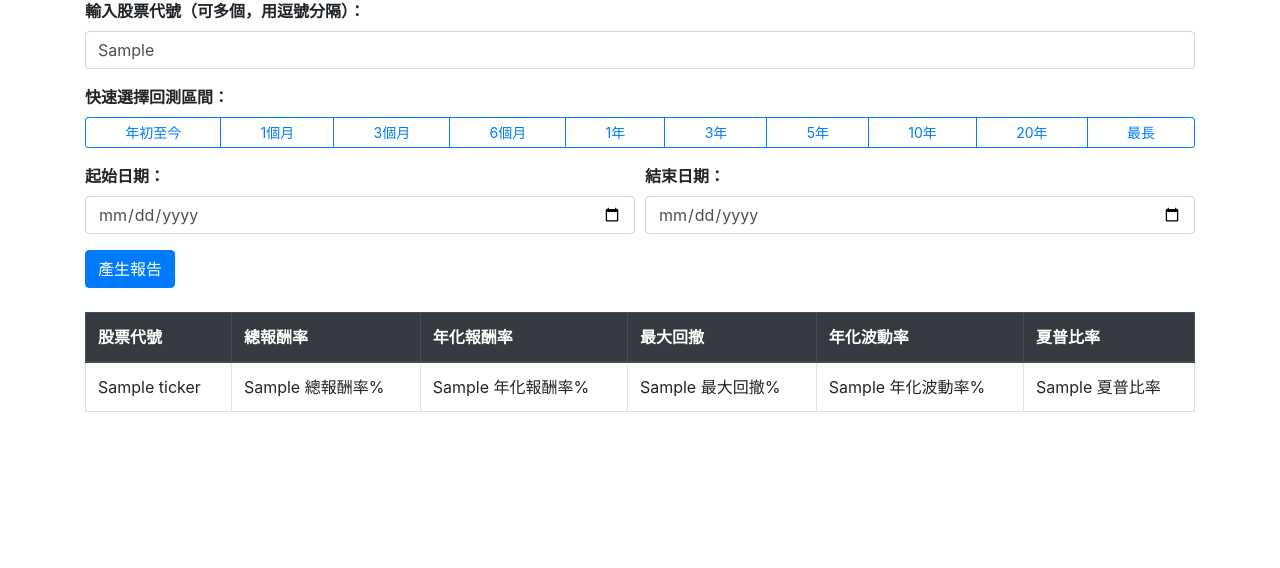
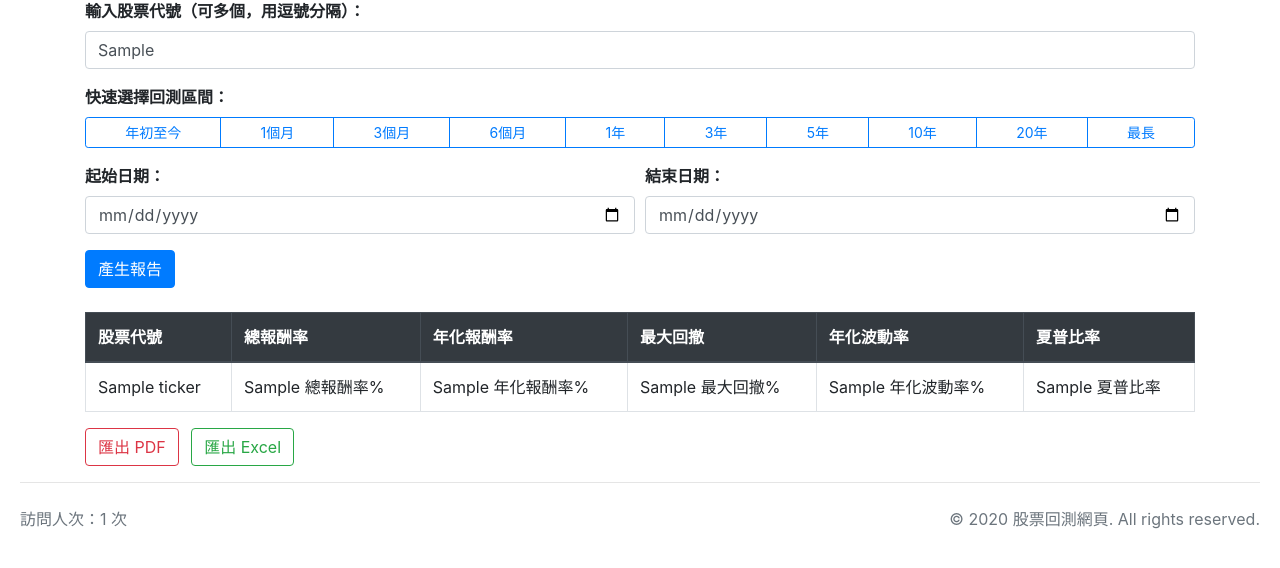
Before and after one commit to Brritany/stock-backtest-app, a Flask app: template templates/report.html in a window 1280 px wide. Shown: the part 148-716 px from the top of the page. Run offline with Flask 3, Linux system fonts and the light colour scheme; the template is opened without the code that fills it: most values are stand-ins (such as "Sample title", 1, 10 or a date in 2020); some libraries are stand-ins or nearby versions.

Commit message:
feat: add download route for PDF and Excel export

```diff
--- a/app.py
+++ b/app.py
@@ -1,9 +1,12 @@
-from flask import Flask, render_template, request
+from flask import Flask, render_template, request, send_file
 import yfinance as yf
 import pandas as pd
 import numpy as np
 from pyecharts.charts import Line
 from pyecharts import options as opts
+import io
+from fpdf import FPDF
+import xlsxwriter
 
 app = Flask(__name__)
 
@@ -236,6 +239,81 @@ def report():
                            start_date=start_date, end_date=end_date
                            )
 
+@app.route('/download', methods=['POST'])
+def download():
+    tickers_input = request.form.get('tickers', '')
+    start_date = request.form.get('start_date')
+    end_date = request.form.get('end_date')
+    file_format = request.form.get('format')  # "pdf" or "excel"
+
+    tickers_list = [ticker.strip() for ticker in tickers_input.split(',') if ticker.strip()]
+    results = {}
+
+    for ticker in tickers_list:
+        yf_ticker = ticker + '.TW' if ticker.isdigit() else ticker
+        data = yf.download(yf_ticker, start=start_date, end=end_date, auto_adjust=True)
+        if data.empty:
+            continue
+
+        close = data['Close']
+        daily_return = close.pct_change().dropna()
+        total_return = (close.iloc[-1] - close.iloc[0]) / close.iloc[0]
+        annual_return = (1 + total_return) ** (1 / ((close.index[-1] - close.index[0]).days / 365.0)) - 1
+        volatility = daily_return.std() * np.sqrt(252)
+        sharpe_ratio = (daily_return.mean() / daily_return.std()) * np.sqrt(252)
+        cummax = close.cummax()
+        drawdown = (close - cummax) / cummax
+        max_drawdown = drawdown.min()
+
+        results[ticker] = {
+            '總報酬率': round(float(total_return) * 100, 2),
+            '年化報酬率': round(float(annual_return) * 100, 2),
+            '最大回撤': round(float(max_drawdown) * 100, 2),
+            '年化波動率': round(float(volatility) * 100, 2),
+            '夏普比率': round(float(sharpe_ratio), 2)
+        }
+
+    # ===== PDF 匯出 =====
+    if file_format == 'pdf':
+        pdf = FPDF()
+        pdf.add_page()
+        pdf.set_font("Arial", size=12)
+        pdf.cell(200, 10, txt="股票績效報告", ln=1, align="C")
+
+        for ticker, metrics in results.items():
+            pdf.ln(5)
+            pdf.cell(200, 10, txt=f"{ticker}", ln=1)
+            for k, v in metrics.items():
+                pdf.cell(200, 10, txt=f"{k}: {v}", ln=1)
+
+        output = io.BytesIO()
+        pdf.output(output)
+        output.seek(0)
+        return send_file(output, as_attachment=True, download_name="report.pdf", mimetype='application/pdf')
+
+    # ===== Excel 匯出 =====
+    elif file_format == 'excel':
+        output = io.BytesIO()
+        workbook = xlsxwriter.Workbook(output)
+        worksheet = workbook.add_worksheet("績效報告")
+
+        headers = ["股票代號", "總報酬率", "年化報酬率", "最大回撤", "年化波動率", "夏普比率"]
+        for col, header in enumerate(headers):
+            worksheet.write(0, col, header)
+
+        for row, (ticker, metrics) in enumerate(results.items(), start=1):
+            worksheet.write(row, 0, ticker)
+            for col, key in enumerate(headers[1:], start=1):
+                worksheet.write(row, col, metrics.get(key, ""))
+
+        workbook.close()
+        output.seek(0)
+        return send_file(output, as_attachment=True, download_name="report.xlsx",
+                         mimetype='application/vnd.openxmlformats-officedocument.spreadsheetml.sheet')
+
+    else:
+        return "格式錯誤", 400
+
 if __name__ == '__main__':
     import os
     port = int(os.environ.get("PORT", 5000))
--- a/requirements.txt
+++ b/requirements.txt
@@ -3,3 +3,5 @@ yfinance
 pandas
 numpy
 pyecharts
+fpdf
+xlsxwriter
--- a/templates/report.html
+++ b/templates/report.html
@@ -58,8 +58,6 @@
             <button type="submit" class="btn btn-primary mt-3">產生報告</button>
         </form>
 
-
-
         {% if results %}
             <table class="table table-bordered mt-4">
                 <thead class="thead-dark">
@@ -86,6 +84,22 @@
                 </tbody>
             </table>
         {% endif %}
+
+        <form method="POST" action="/download" class="mt-3">
+            <input type="hidden" name="tickers" value="{{ tickers_input }}">
+            <input type="hidden" name="start_date" value="{{ start_date }}">
+            <input type="hidden" name="end_date" value="{{ end_date }}">
+            <button type="submit" name="format" value="pdf" class="btn btn-outline-danger">匯出 PDF</button>
+            <button type="submit" name="format" value="excel" class="btn btn-outline-success ml-2">匯出 Excel</button>
+        </form>
+
     </div>
+
+    <hr>
+    <footer class="d-flex justify-content-between text-muted mt-4 mb-4">
+        <span>訪問人次：{{ visitor_count }} 次</span>
+        <span>&copy; {{ current_year }} 股票回測網頁. All rights reserved.</span>
+    </footer>
+
 </body>
 </html>
```
Also changed, not shown: templates/fundamental.html (+16 -0 lines), templates/index.html (+12 -3 lines). Lines whose indentation alone changed are shown as unchanged.
